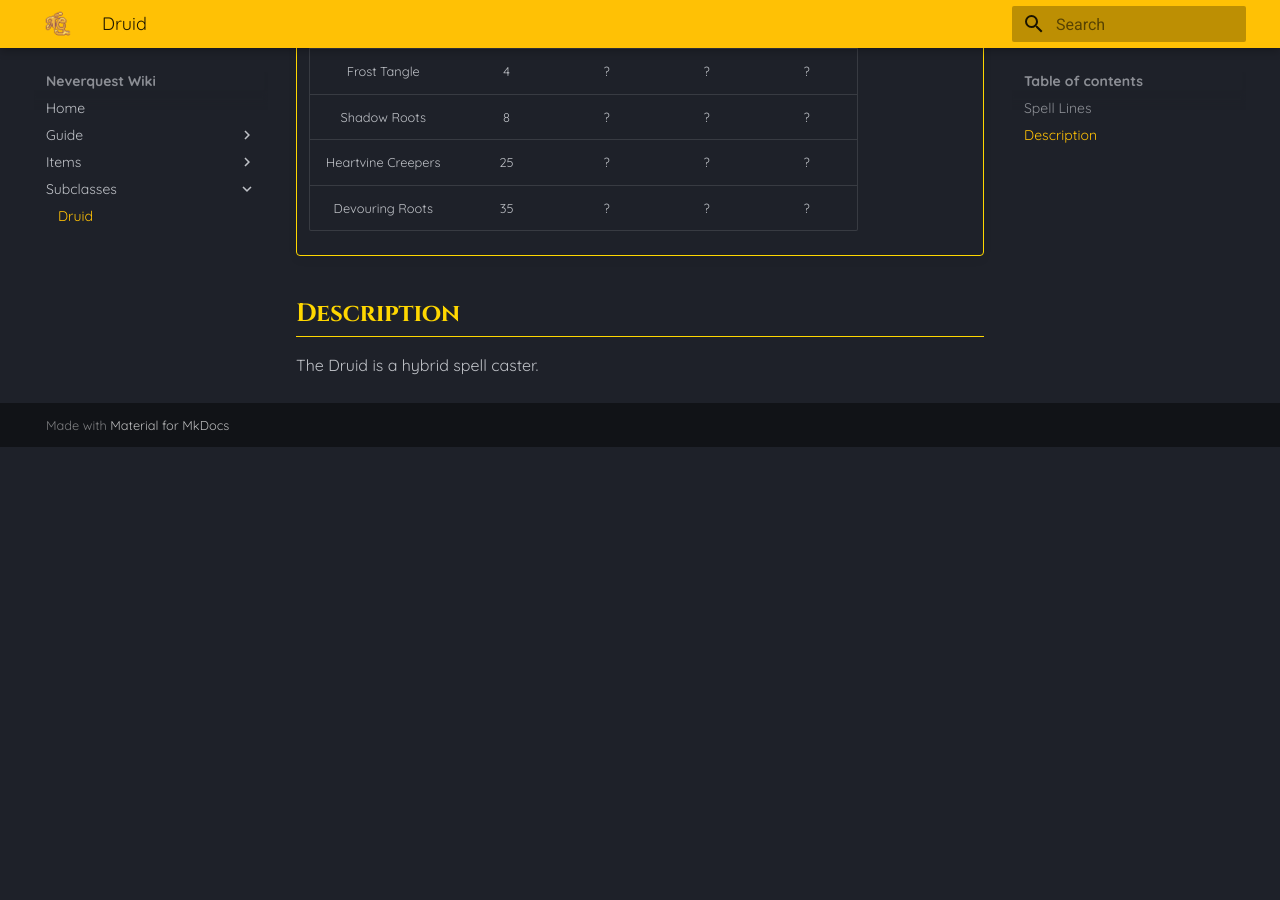
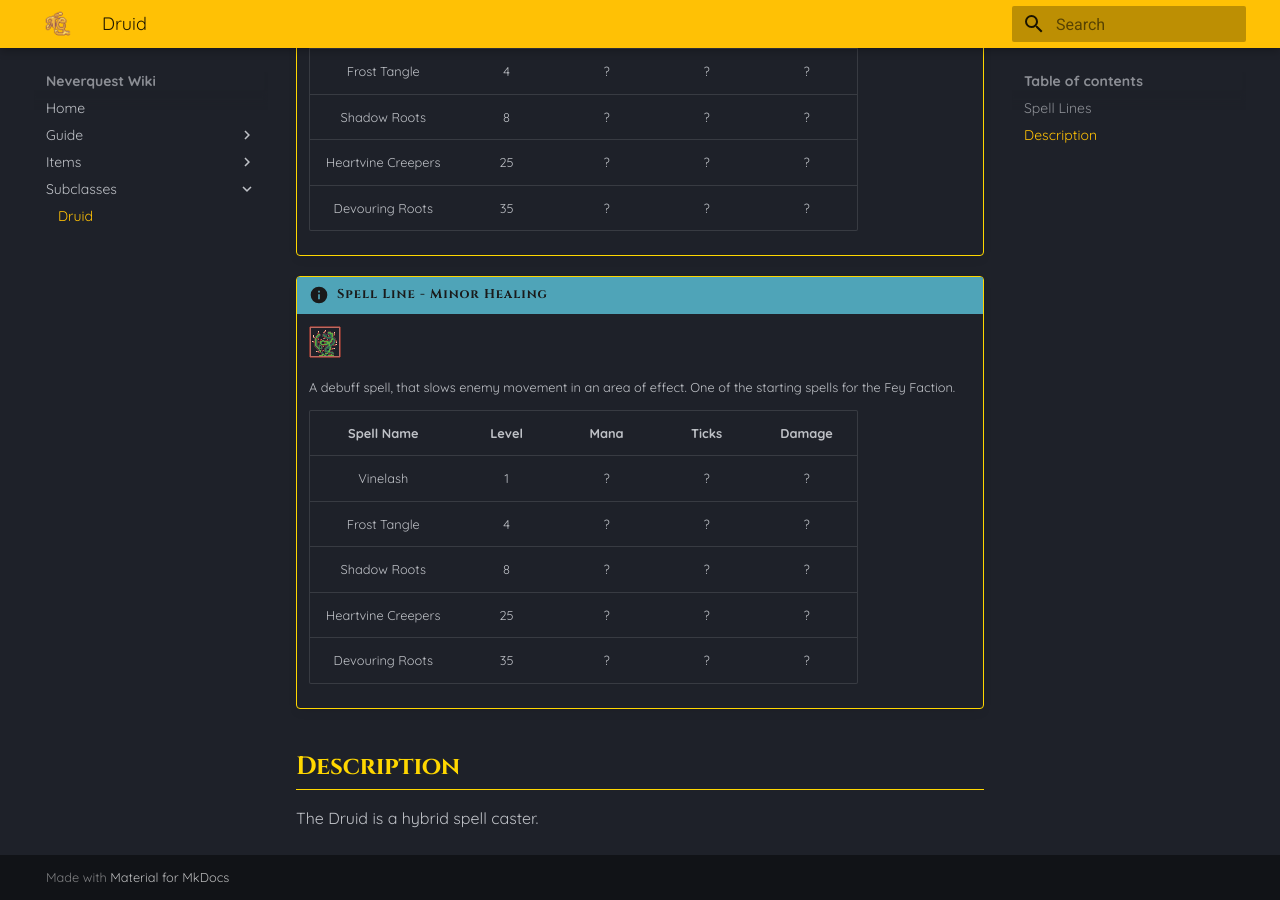
Before and after one commit to NeverQuest-Ben/NeverQuest, an MkDocs documentation site: the page built from docs/mechanics/subclass_Druid.md, in a window 1280 px wide and 900 px high, scrolled down 1175 px. Built offline with MkDocs 1.6.1 and Material for MkDocs 9.7.7, drawn with Linux system fonts in a browser that asks for light colours; before the commit the page ends 1622 px from its top, so only the background shows below that.

Commit message:
Update subclass_Druid.md

```diff
--- a/docs/mechanics/subclass_Druid.md
+++ b/docs/mechanics/subclass_Druid.md
@@ -40,6 +40,19 @@
     | Heartvine Creepers | 25 | ? | ? | ? | ? |
     | Devouring Roots| 35 | ? | ? | ? | ? |
 
+!!! info "Spell Line - Minor Healing "
+
+    ![Minor Healing](../gameAssets/VinelashIcon_Single.png){: style="image-rendering: pixelated; width: 32px;" }
+
+    A debuff spell, that slows enemy movement in an area of effect.  One of the starting spells for the Fey Faction.
+
+    | Spell Name | Level | Mana | Ticks | Damage |
+    | :---: | :---: | :---: | :---: | :---: |
+    | Vinelash | 1 | ? | ? | ? | ? |
+    | Frost Tangle | 4 | ? | ? | ? | ? |
+    | Shadow Roots | 8 | ? | ? | ? | ? |
+    | Heartvine Creepers | 25 | ? | ? | ? | ? |
+    | Devouring Roots| 35 | ? | ? | ? | ? |
 
 ## Description
 The Druid is a hybrid spell caster.
```
